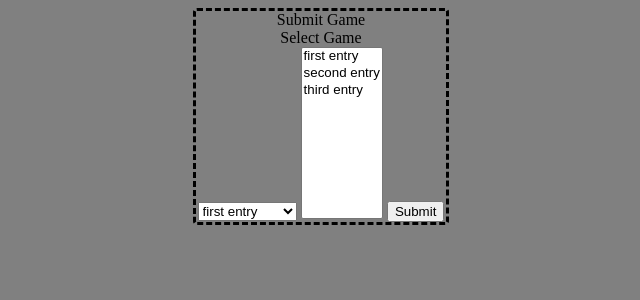
After one commit to ironicoerror/scoretracker, a Flask app: page /submit in a window 1280 px wide. The commit adds this page. Shown: the top 300 px of the page, without its empty margins (319-959 px from the left). Run offline with Flask 2, Linux system fonts and the light colour scheme.

Commit message:
html work in progress

```diff
--- a/scoretracker.py
+++ b/scoretracker.py
@@ -4,9 +4,14 @@ from flask import Flask, render_template
 import objectlib as olib
 
 app = Flask(__name__, static_url_path="/static")
+@app.route("/")
 @app.route("/home")
 def home():
     return render_template("home.html")
+@app.route("/submit")
+def submit():
+    return render_template("submit_game.html")
+
 def show_players():
     print("Players currently listed:")
     for _player in olib.PLAYER_LIST:
--- /dev/null
+++ b/templates/submit_game.html
@@ -0,0 +1,38 @@
+<!doctype html>
+<html>
+	<head>
+		<meta charset="utf-8">
+		<meta http-equiv="x-ua-compatible" content="ie=edge">
+		<meta name="viewport" content="width=device-width, initial-scale=1.0">
+		<title>HeScha-Scoretracker</title>
+		<link rel="canonical" href="" />
+		<meta name="description" content="Tracking scores of various games to mongoDB">
+		<meta name="keywords" content="gaming, score, tracking, mongoDB, python" />
+		<meta property="fb:admins" content="tobi rogx" />
+		<meta property="og:title" content="HeScha-Scoretracker" />
+		<meta property="og:type" content="website" />
+		<meta property="og:url" content="localhost" />
+		<meta property="og:image" content="" />
+		<meta property="og:description" content="Tracking scores of various games to mongoDB" />
+		<link rel="stylesheet" href="../static/style.css">
+		<script src="/script.js"></script>
+	</head>
+	<body>
+				<center>
+		 <form class="boxxed" method="post">
+			<legend align="center">Submit Game</legend>
+			<label for="sgame">Select Game</label><br>
+			<select id="sgame" name="sgame">
+				<option value=1>first entry</option>
+				<option value=2>second entry</option>
+			</select>
+				<select id="team1" name="team" size="10" multiple>
+				<option value=1>first entry</option>
+				<option value=2>second entry</option>
+				<option value=3>third entry</option>
+			</select>
+			<input type="submit" value="Submit">
+		</form>
+		</center>
+	</body>
+</html>
```
Also changed, not shown: templates/home.html (+4 -4 lines), templates/new_player.html (deleted, +0 -11 lines), static/style.css (indentation only), templates/script.js (added).
